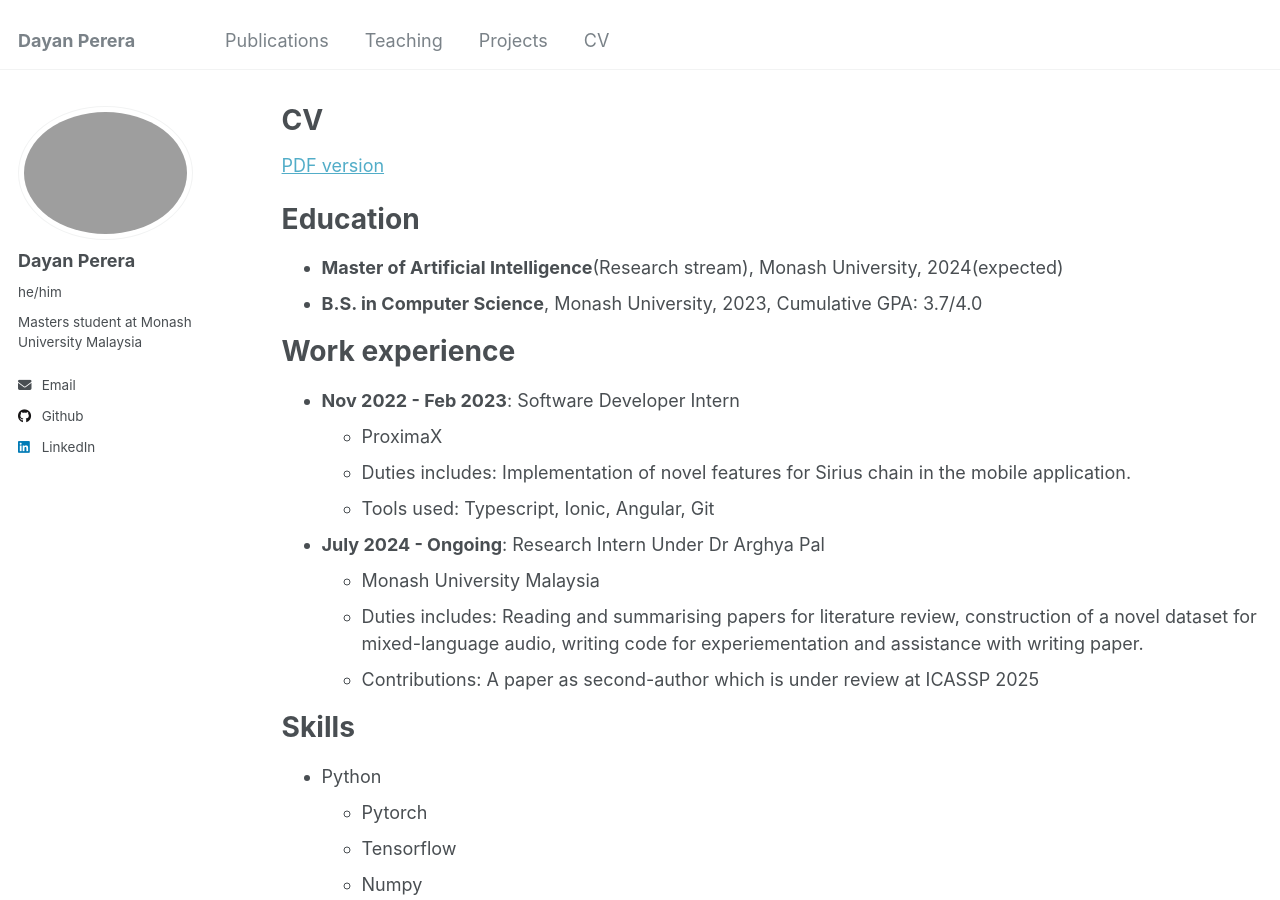
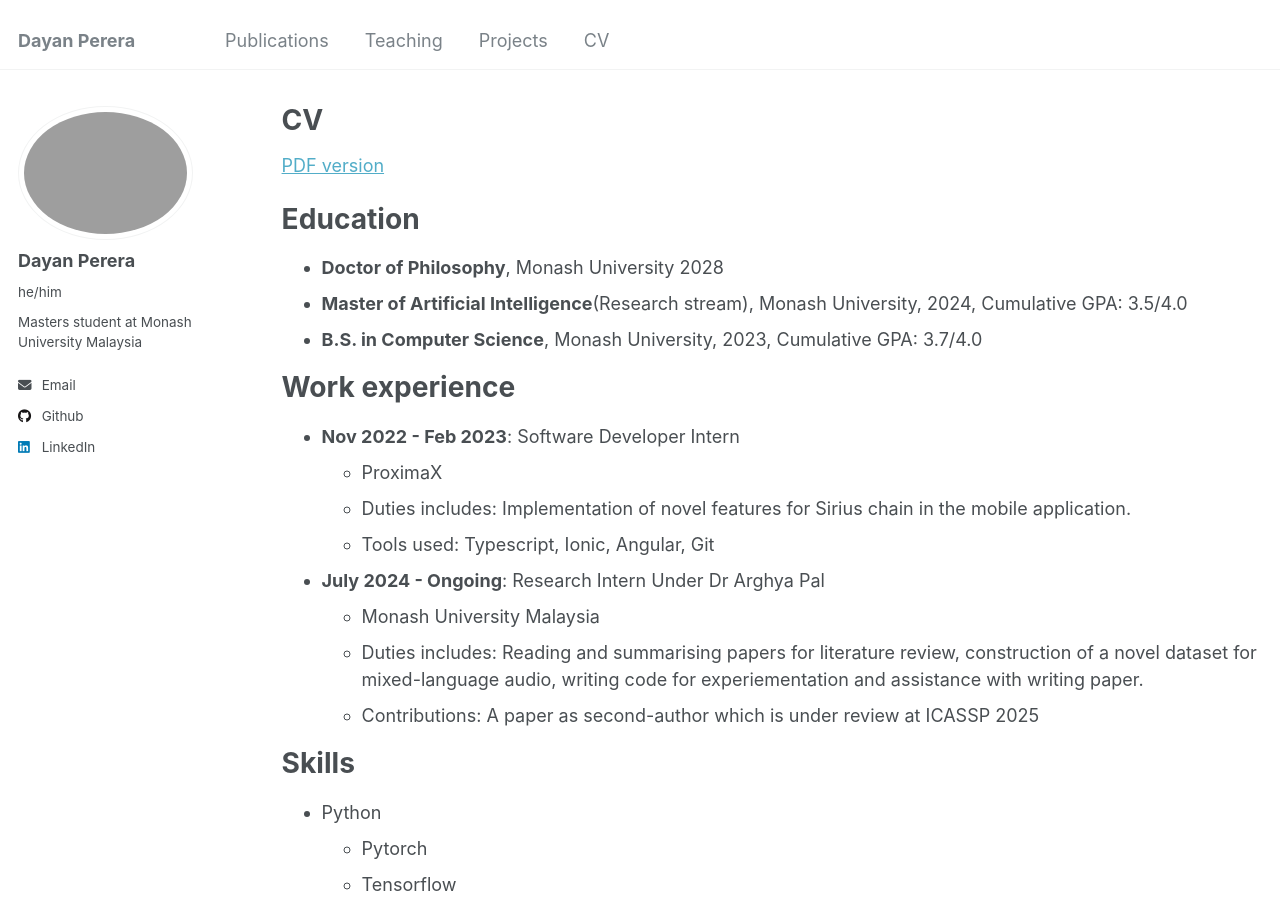
Before and after one commit to TheRecklessDoctor/TheRecklessDoctor.github.io, a Jekyll site: the page built from _pages/cv.md, in a window 1280 px wide and 900 px high. Built offline with Jekyll 4.4.1, drawn with Linux system fonts in a browser that asks for light colours.

Commit message:
Changes to CV

```diff
--- a/_pages/cv.md
+++ b/_pages/cv.md
@@ -12,7 +12,8 @@ redirect_from:
 
 Education
 ======
-* <b>Master of Artificial Intelligence</b>(Research stream), Monash University, 2024(expected)
+* <b>Doctor of Philosophy</b>, Monash University 2028
+* <b>Master of Artificial Intelligence</b>(Research stream), Monash University, 2024, Cumulative GPA: 3.5/4.0
 * <b>B.S. in Computer Science</b>, Monash University, 2023, Cumulative GPA: 3.7/4.0
 
 Work experience
```
Also changed, not shown: 1 other file.
